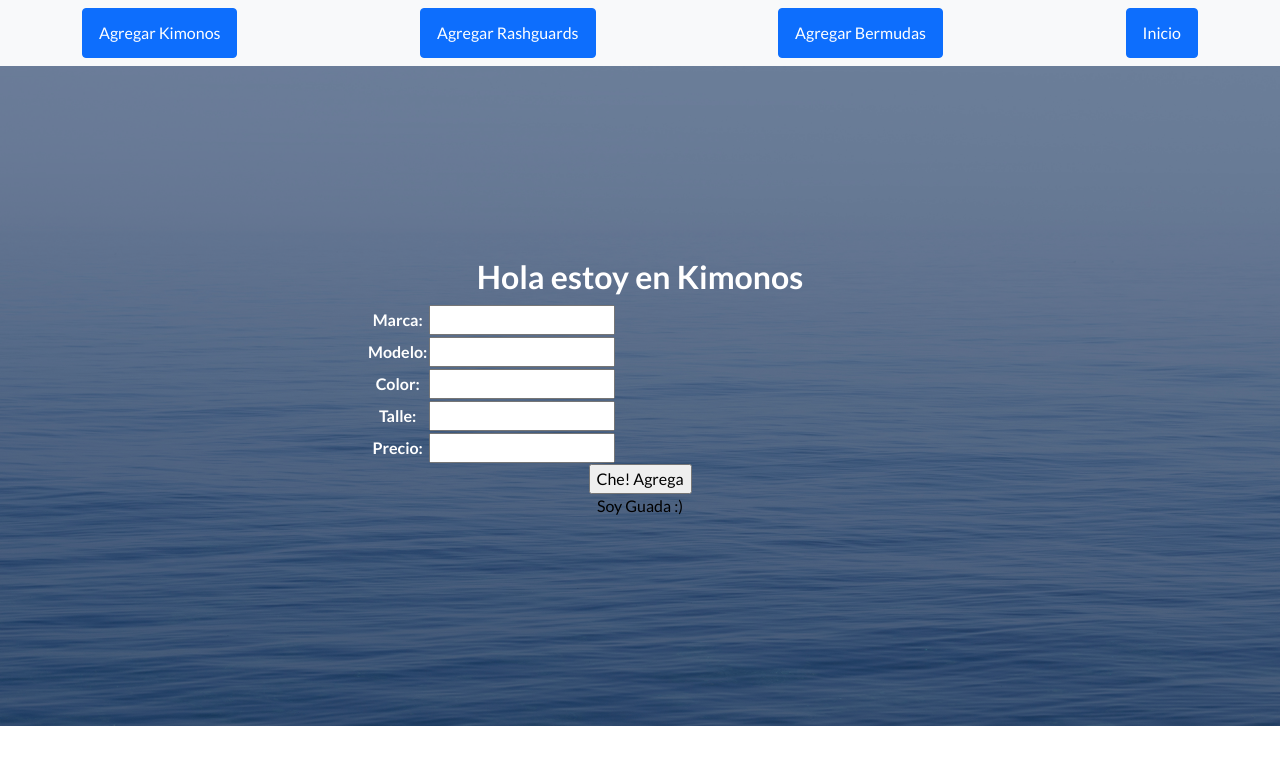
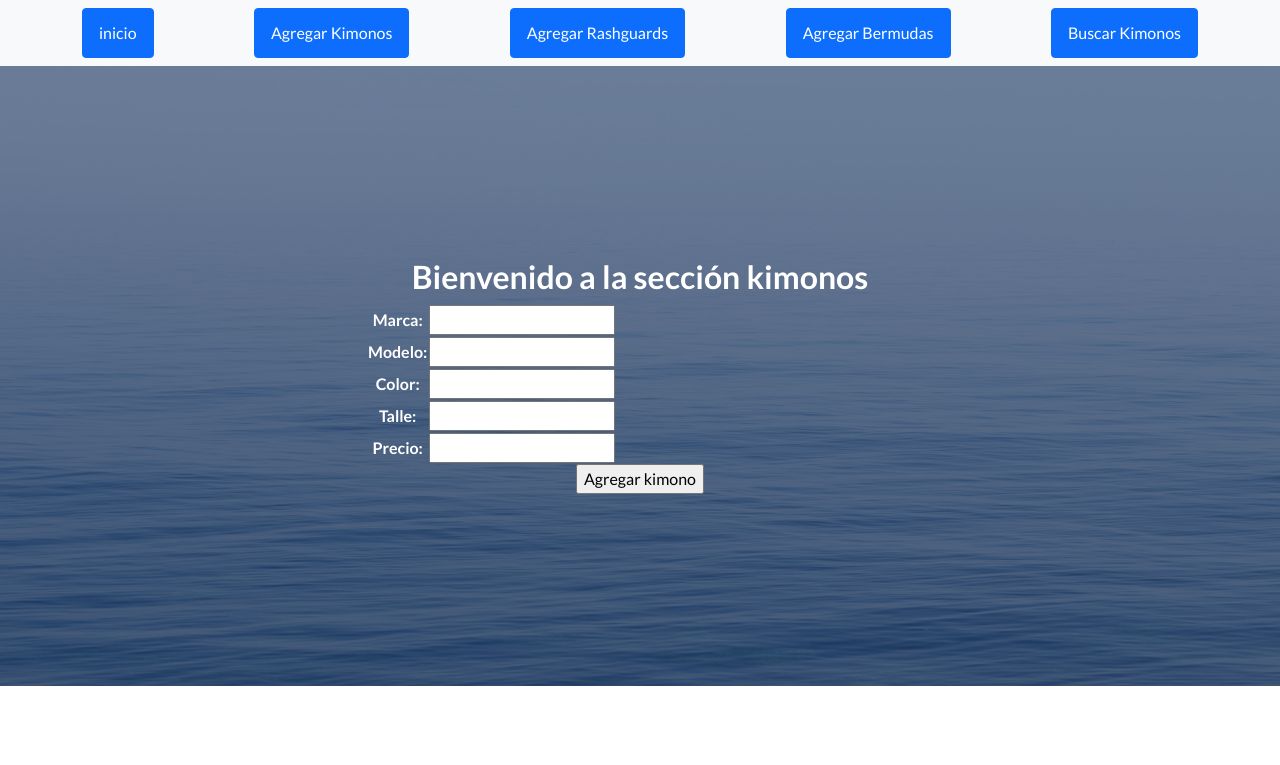
Before and after one commit to Verdujuju/EntIntermediaRosenman, a Django app: page /AppFightwear/kimonos in a window 1280 px wide. Shown: the top 765 px of the page. Run offline with Django 4.2, Linux system fonts and the light colour scheme; some libraries are stand-ins or nearby versions.

Commit message:
Avance en templates y herencias, falta terminar busqueda

```diff
--- a/AppFightwear/forms.py
+++ b/AppFightwear/forms.py
@@ -6,3 +6,17 @@ class FormKimonos(forms.Form):
     color=forms.CharField(max_length=20)
     talle=forms.CharField(max_length=10)
     precio=forms.IntegerField()
+
+class FormBermudas(forms.Form):
+    marca= forms.CharField(max_length=50)
+    modelo= forms.CharField(max_length=50)
+    color= forms.CharField(max_length=20)
+    talle= forms.CharField(max_length=10)
+    precio= forms.IntegerField()
+
+class FormRashguards(forms.Form):
+    marca= forms.CharField(max_length=50)
+    modelo= forms.CharField(max_length=50)
+    color= forms.CharField(max_length=20)
+    talle= forms.CharField(max_length=10)
+    precio= forms.IntegerField()
--- a/AppFightwear/templates/inicio.html
+++ b/AppFightwear/templates/inicio.html
@@ -9,5 +9,5 @@
 
 <!-- Este bloque apunta a padre.html en el segmento mensaje_final  -->
 {% block mensaje_final %}
-<p style="color: black">Soy Fer Ross</p>
+
 {% endblock %}
--- a/AppFightwear/templates/kimonos.html
+++ b/AppFightwear/templates/kimonos.html
@@ -3,15 +3,15 @@
 {% load static %}
 
 {% block mensaje_dinamico %}
-<h2>Hola estoy en Kimonos</h2>
+<h2>Bienvenido a la sección kimonos</h2>
 
 
-<!-- En esta seccion se crea el formulario vacio, y se define el metodo POST para cuando se presione el boton Che! Agregar -->
+<!-- En esta seccion se crea el formulario vacio, y se define el metodo POST para cuando se presione el boton Agregar kimono -->
 <form action="{% url 'kimonos'%}" method="post"> {% csrf_token %}
     <table>
     {{ codigo }}
     </table>
-    <input type="submit" value="Che! Agrega">
+    <input type="submit" value="Agregar kimono">
 
 </form>
 {% endblock %}
@@ -19,5 +19,4 @@
 
 
 {% block mensaje_final %}
-<p style="color: black">Soy Guada :)</p>
 {% endblock %}
--- a/AppFightwear/templates/padre.html
+++ b/AppFightwear/templates/padre.html
@@ -20,10 +20,11 @@
         <!-- Navigation-->
         <nav class="navbar navbar-light bg-light static-top">
             <div class="container">
+                <a class="btn btn-primary" href="inicio">inicio</a>
                 <a class="btn btn-primary" href="kimonos">Agregar Kimonos</a>
                 <a class="btn btn-primary" href="rashguards">Agregar Rashguards</a>
                 <a class="btn btn-primary" href="bermudas">Agregar Bermudas</a>
-                <a class="btn btn-primary" href="inicio">Inicio</a>
+                <a class="btn btn-primary" href="buscar_kimonos">Buscar Kimonos</a>
 
             </div>
         </nav>
--- a/AppFightwear/urls.py
+++ b/AppFightwear/urls.py
@@ -3,8 +3,12 @@ from AppFightwear.views import *
 
 urlpatterns = [
 
-    path("", inicio, name="inicio"),
+    path("inicio", inicio, name="inicio"),
     path("kimonos", kimonos, name="kimonos"),
     path("rashguards", rashguards, name="rashguards"),
     path("bermudas", bermudas, name="bermudas"),
+    path("buscar_kimonos", buscar_kimonos, name="buscar_kimonos"),
+    path("resultado_busqueda", resultado_busqueda_kimonos, name="resultado_busqueda_kimonos"),
+
+
 ]
--- a/AppFightwear/views.py
+++ b/AppFightwear/views.py
@@ -3,24 +3,64 @@ from AppFightwear.forms import *
 from AppFightwear.models import *
 
 def inicio(request):
-    return render(request, "inicio.html",{"mensaje_inicio":"Hola soy inicio"})
+    return render(request, "inicio.html",{"mensaje_inicio":"Fight shop BJJ"})
 
 
 def rashguards(request):
+    if request.method == "POST":
+        info_form_rashguards = FormRashguards(request.POST)
+        if info_form_rashguards.is_valid():
+            form_limpio = info_form_rashguards.cleaned_data
+            rashguard_ingresada_db = Rashguards(marca = form_limpio["marca"], modelo = form_limpio["modelo"], color = form_limpio["color"], talle = form_limpio["talle"], precio = form_limpio["precio"])
+            rashguard_ingresada_db.save()
+            return render(request, "inicio.html", {"mensaje_inicio":"Rashguard ingresada exitosamente"})
+        else:
+            form_vacio_rashguards = FormRashguards()
+            return render(request, "rashguards.html", {"codigo" : form_vacio_rashguards})
+
     return render(request, "rashguards.html")
 
+
 def bermudas(request):
+    if request.method == "POST":
+        info_form_bermudas = FormBermudas(request.POST)
+        if info_form_bermudas.is_valid():
+            form_limpio = info_form_bermudas.cleaned_data
+            bermuda_ingresada_db = Bermudas(marca = form_limpio["marca"], modelo = form_limpio["modelo"], color = form_limpio["color"], talle = form_limpio["talle"], precio = form_limpio["precio"])
+            bermuda_ingresada_db.save()
+            return render(request, "inicio.html", {"mensaje_inicio":"bermudas ingresadas exitosamente"})
+    else:
+        form_vacio_bermudas = FormBermudas()
+        return render(request, "bermudas.html", {"codigo" : form_vacio_bermudas})
+
     return render(request, "bermudas.html")
 
 
 def kimonos(request):
     if request.method == "POST":
-        informacion_tomada_formulario_kimono = FormKimonos(request.POST)
-        if informacion_tomada_formulario_kimono.is_valid():
-            formulario_limpia = informacion_tomada_formulario_kimono.cleaned_data
-            kimono_ingresado_db = Kimonos(marca = formulario_limpia["marca"], modelo = formulario_limpia["modelo"], color = formulario_limpia["color"], talle = formulario_limpia["talle"], precio = formulario_limpia["precio"])
+        info_form_kimono = FormKimonos(request.POST)
+        if info_form_kimono.is_valid():
+            form_limpio = info_form_kimono.cleaned_data
+            kimono_ingresado_db = Kimonos(marca = form_limpio["marca"], modelo = form_limpio["modelo"], color = form_limpio["color"], talle = form_limpio["talle"], precio = form_limpio["precio"])
             kimono_ingresado_db.save()
-            return render(request, "inicio.html", {"mensaje_inicio":"Los datos han sido guardados de manera exitosa !!!!"})
+            return render(request, "inicio.html", {"mensaje_inicio":"Kimono ingresado con éxito!"})
     else:
-        formulario_kimonos_vacio = FormKimonos()
-        return render(request, "kimonos.html", {"codigo" : formulario_kimonos_vacio})
+        form_vacio_kimonos = FormKimonos()
+        return render(request, "kimonos.html", {"codigo" : form_vacio_kimonos})
+
+    return render(request, "kimonos.html")
+
+def buscar_kimonos(request):
+    return render(request, "buscar_kimonos.html", {"mensaje_busqueda":"Seleccione una marca de kimonos"})
+
+
+def resultado_busqueda_kimonos(request):
+    valor_url = request.GET["Marca"]
+    if valor_url != "":
+        if valor_url != "*":
+            kimonos_filtrados = Kimonos.objects.filter(marca = valor_url)
+        else:
+            kimonos_filtrados = Kimonos.objects.all()
+        return render(request, "resultado_busqueda.html", {"kimonos_seleccionados":kimonos_filtrados})
+    else:
+        return render(request, "buscar_kimonos.html", {"mensaje_busqueda": "No se encontro el kimono"})
--- a/TpIntermedioRosenman/urls.py
+++ b/TpIntermedioRosenman/urls.py
@@ -18,5 +18,6 @@ from django.urls import path, include
 
 urlpatterns = [
     path('admin/', admin.site.urls),
-    path('AppFightwear/', include('AppFightwear.urls'))
+    path('AppFightwear/', include('AppFightwear.urls')),
+
 ]
```
Also changed, not shown: AppFightwear/templates/bermudas.html (+17 -0 lines), AppFightwear/templates/busqueda_kimonos.html (added, +20 -0 lines), AppFightwear/templates/rashguards.html (+22 -0 lines), AppFightwear/templates/resultado_busqueda_kimonos.html (added, +26 -0 lines), db.sqlite3.
